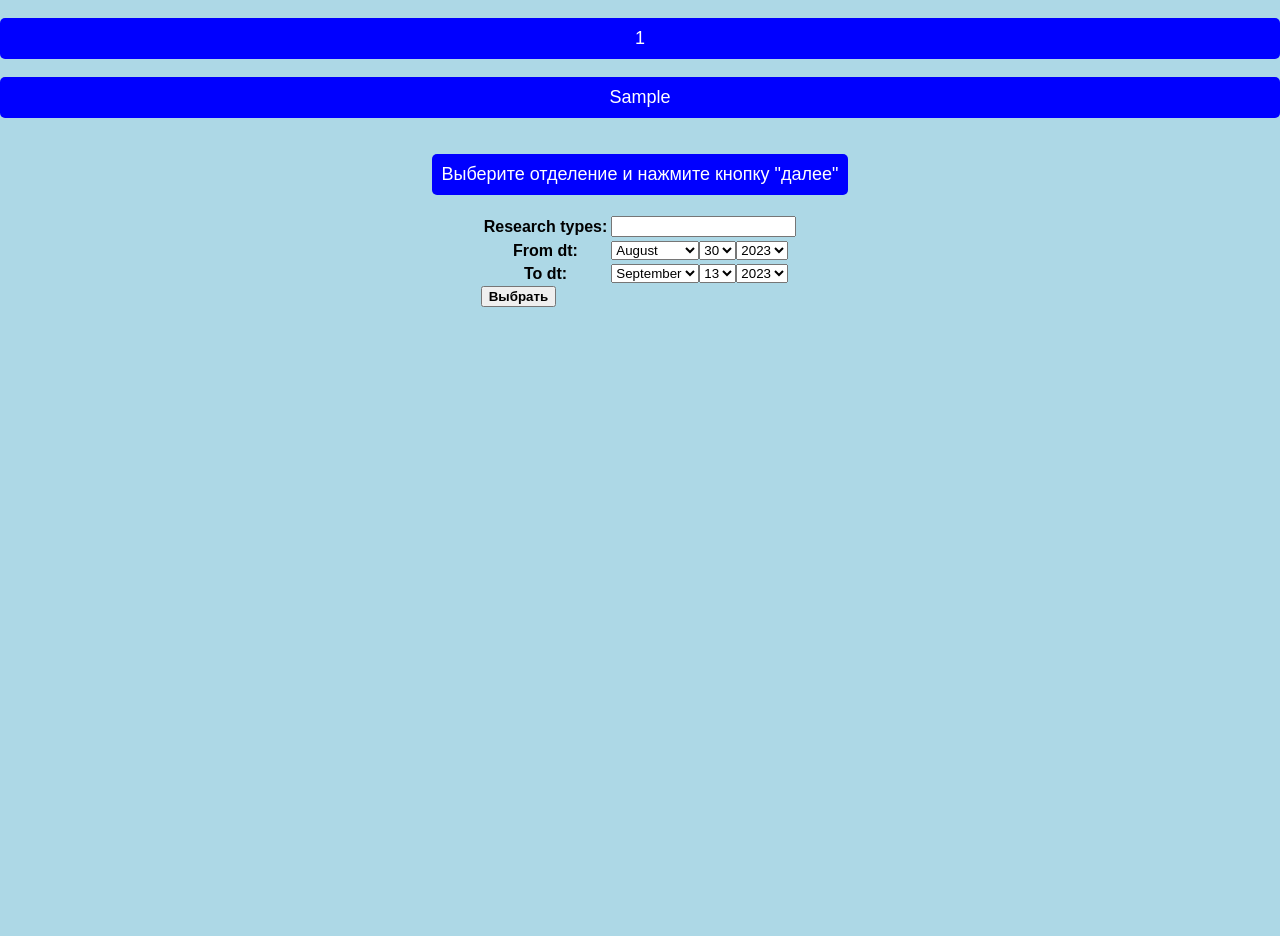
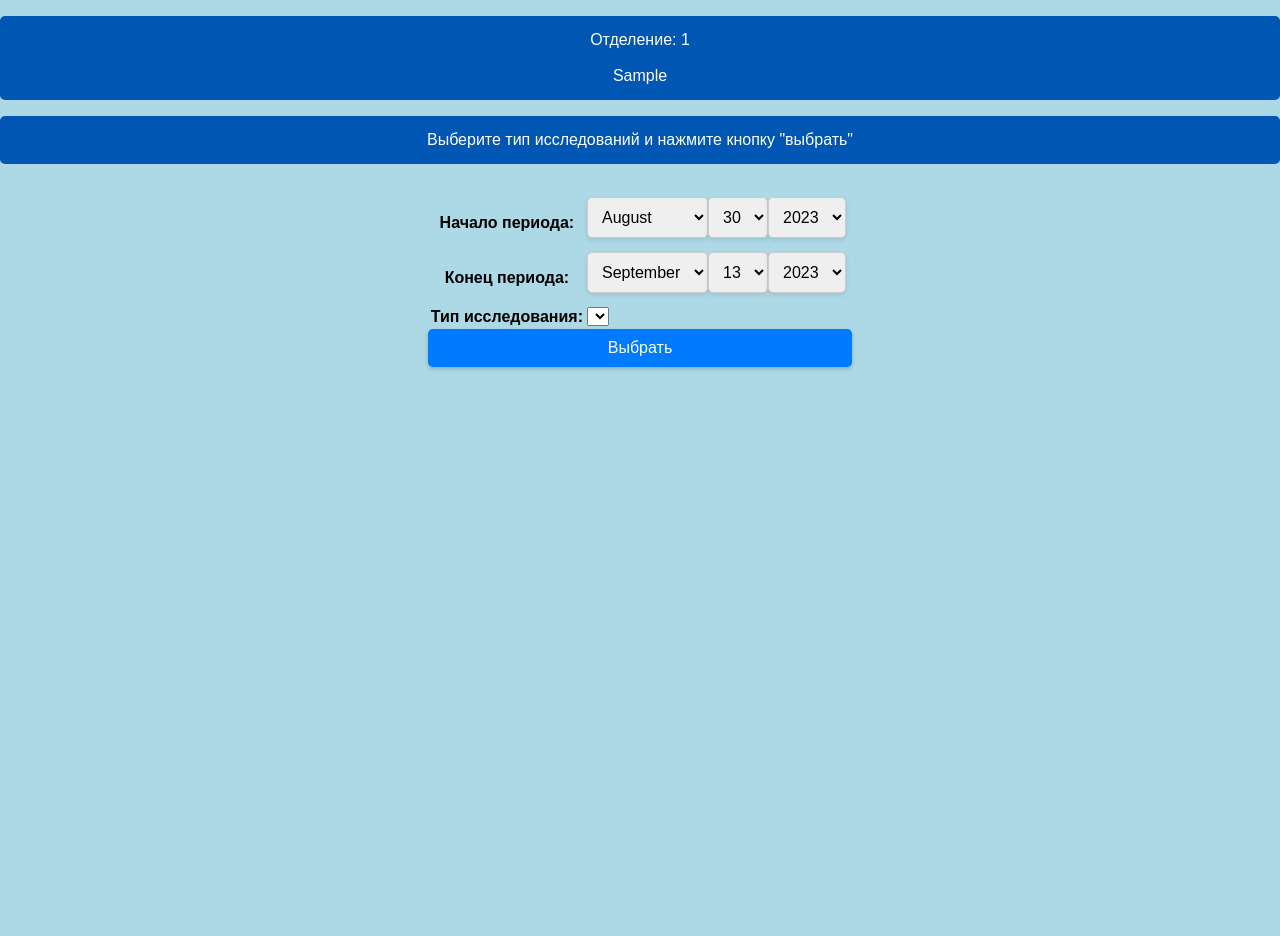
Before and after one commit to very-sad-doggo/MedVeiws, a Django app: page /1/research_type/ in a window 1280 px wide. After the commit the page ends 370 px from the top, so only its background shows below. Run offline with Django 4.2, Linux system fonts and the light colour scheme; data comes from the database, SQL or seed files in the repository; a database or web service that is not in the repository returns one stand-in record (values such as "Sample title"); lists and menus that the app fills with data are empty; some libraries are stand-ins or nearby versions.

Commit message:
Improved visual part of frontend, correct routed errors.

```diff
--- a/observer/WebApp/forms.py
+++ b/observer/WebApp/forms.py
@@ -6,38 +6,47 @@ from django.db import models
 from kisdb_connecting.operations import SelectAnswer, Queries
 
 
+def converting(x):
+    result = []
+    for i in x:
+        result.append((i, i))
+    return tuple(result)
+
+
 class DeptChoose(forms.Form):
     """ Represent drop-down list of departments name from KIS DB on the starting page. """
     # Create object that contains all departments from KIS DB and create list generator
-    answer = SelectAnswer(query_text='SELECT name FROM mm.deps d').selecting()
-    print(answer)
-    if type(answer) is str:
-        dept_name = 'Ошибка выборки подразделений.'
+    depts = SelectAnswer(query_text='SELECT name FROM mm.depts d').selecting()
+    if type(depts) is str:
+        pass
     else:
-        print()
-        str_values = [field[0] for field in answer]
-
-        @staticmethod
-        def converting(x):
-            """ Defined method that create tuple of sequence of tuples that
-                send to form the choices list on the page.
-            """
-            result = []
-            for i in x:
-                result.append((i, i))
-            return tuple(result)
+        str_values = [field[0] for field in depts]
         # Choice field on the page with ready drop-down list
-        dept_name = forms.ChoiceField(label='Отделение', choices=converting(str_values))
+        dept_name = forms.ChoiceField(label='Отделение', choices=converting(str_values),
+                                      widget=forms.Select(attrs={'class': 'dept-custom'}))
 
 
 class ResearchType(forms.Form):
     """ Represent drop-down list of research name from KIS DB on the starting page. """
-    research_types = forms.CharField(required=True)
+    r_types = SelectAnswer(query_text='SELECT r_types FROM mm.depts d').selecting()
+    if type(r_types) is str:
+        pass
+    else:
+        str_values = [field[0] for field in r_types]
+        research_types = forms.ChoiceField(label='Тип исследования', choices=converting(str_values))
 
 
 class DateButtons(forms.Form):
     """ Represent buttons of date type on the page. It is the 3rd sql condition in query. """
-    from_dt = forms.DateField(widget=forms.SelectDateWidget(years=range(date.today().year, date.today().year-5, -1)),
-                              initial=date.today()-timedelta(days=14))
-    to_dt = forms.DateField(widget=forms.SelectDateWidget(years=range(date.today().year, date.today().year-5, -1)),
-                            initial=date.today())
+    from_dt = forms.DateField(label='Начало периода',
+                              initial=date.today() - timedelta(days=14),
+                              widget=forms.SelectDateWidget(attrs={'class': 'datefield-custom'},
+                                                            years=range(date.today().year, date.today().year-5, -1)
+                                                            ),
+                              )
+    to_dt = forms.DateField(label='Конец периода',
+                            initial=date.today(),
+                            widget=forms.SelectDateWidget(attrs={'class': 'datefield-custom'},
+                                                          years=range(date.today().year, date.today().year-5, -1)
+                                                          ),
+                            )
--- a/observer/WebApp/static/css/index.css
+++ b/observer/WebApp/static/css/index.css
@@ -8,16 +8,80 @@ body {
 .container {
     display: flex;
     flex-direction: column;
+    align-items: center;
     justify-content: flex-start;
-    align-items: center;
-    height: 100vh;
+    height: 100%;
+    padding: 20px; /* Add some padding to space things out */
+    box-sizing: border-box; /* Include padding in the element's total width/height */
 }
 
 .center-top-text {
     text-align: center;
     color: white;
-    font-size: 18px;
-    background-color: blue;
+    font-size: 16px;
+    background-color: #0056b3;
+    padding: 15px;
+    border-radius: 5px;
+    margin-bottom: 10px;
+    width: 100%; /* Make this element take up the full width of its container */
+    box-sizing: border-box; /* Include padding in the element's total width/height */
+}
+
+.dept-custom {
+    /* Add your styling here */
     padding: 10px;
+    border: 1px solid #ccc;
     border-radius: 5px;
+    font-size: 16px;
+    margin-bottom: 10px;
+    width: 100%;
+    box-shadow: 0 2px 4px rgba(0, 0, 0, 0.1);
+    transition: border-color 0.2s ease-in-out;
 }
+
+/* Style the field when it is focused (clicked) */
+.dept-custom:focus {
+    border-color: #007BFF; /* Change the border color when focused */
+    outline: none; /* Remove the default focus outline (if desired) */
+}
+
+.datefield-custom {
+    /* Add your styling here */
+    padding: 10px;
+    border: 1px solid #ccc;
+    border-radius: 5px;
+    font-size: 16px;
+    margin-bottom: 10px;
+    box-shadow: 0 2px 4px rgba(0, 0, 0, 0.1);
+    transition: border-color 0.2s ease-in-out;
+    box-sizing: border-box; /* Include padding in the element's total width/height */
+}
+
+/* Style the field when it is focused (clicked) */
+.datefield-custom:focus {
+    border-color: #007BFF; /* Change the border color when focused */
+    outline: none; /* Remove the default focus outline (if desired) */
+}
+
+.button-container {
+    text-align: center;
+}
+
+.common_button {
+    padding: 10px 180px; /* Adjust padding to control button size */
+    background-color: #007BFF; /* Background color */
+    color: white; /* Text color */
+    border: none; /* Remove button border */
+    border-radius: 5px; /* Rounded corners */
+    font-size: 16px; /* Font size */
+    cursor: pointer; /* Cursor style on hover */
+    transition: background-color 0.2s ease-in-out; /* Smooth background color transition */
+
+    /* Optional: Add a box shadow for depth */
+    box-shadow: 0 2px 4px rgba(0, 0, 0, 0.2);
+}
+
+/* Hover effect */
+.common_button:hover {
+    background-color: #0056b3; /* Change background color on hover */
+}
--- a/observer/WebApp/templates/research_type.html
+++ b/observer/WebApp/templates/research_type.html
@@ -9,17 +9,22 @@
     <title>Research choice</title>
 </head>
 <body>
-        <p class="center-top-text">{{ chosen_dept }}</p>
-        <p class="center-top-text">{{ doc }}</p>
+        <p class="center-top-text">Отделение: {{ chosen_dept }} <br><br>
+            {{ doc }}</p>
+        <p class="center-top-text">Выберите тип исследований и нажмите кнопку "выбрать"</p>
+
     <div class="container">
-        <p class="center-top-text">Выберите отделение и нажмите кнопку "далее"</p>
 
         <form action="{% url 'ref_to_output' chosen_dept %}" method="POST">
             <table>
+            {{ date_buttons }}
             {{ types_list }}
-        {{ date_buttons }}
             </table>
-        <button type="submit" id="ref" > <b>Выбрать</b> </button>
+        <div class="button-container">
+            <button type="submit" class="common_button">Выбрать</button>
+        </div>
+
+
             {% csrf_token %}
         </form>
 
--- a/observer/WebApp/views.py
+++ b/observer/WebApp/views.py
@@ -10,24 +10,26 @@ from kisdb_connecting.operations import ReadyReportHTML, SelectAnswer, Queries
 
 def dept(request):
     depts_list = DeptChoose()
-    if type(depts_list.answer) is str:
+    if type(depts_list.depts) is str:
+        error_text = 'Ошибка выборки отделений.'
         return render(request=request, template_name='errors.html',
-                      context={'error_text': depts_list.dept_name})
+                      context={'error_text': error_text})
     # Fields to be sending to page (from our forms)
-    t1 = DateButtons()
-    context = {'depts_list': depts_list,
-               't1': t1}
+    context = {'depts_list': depts_list}
     return render(request=request, template_name='dept_name.html', context=context)
 
 
 def ref_to_type(request):
     chosen_dept = request.POST.get('dept_name')
-
     return redirect(to=research_type, chosen_dept=chosen_dept)
 
 
 def research_type(request, chosen_dept):
     types_list = ResearchType()
+    if type(types_list.r_types) is str:
+        error_text = 'Ошибка выборки типов исследований.'
+        return render(request=request, template_name='errors.html',
+                      context={'error_text': error_text})
     date_buttons = DateButtons()
     doc = SelectAnswer(query_text=f'SELECT doc_fio FROM mm.dbkis WHERE dept = \'{chosen_dept}\'').selecting()[0][0]
     context = {'types_list': types_list, 'chosen_dept': chosen_dept, 'doc': doc, 'date_buttons': date_buttons}
--- a/observer/kisdb_connecting/operations.py
+++ b/observer/kisdb_connecting/operations.py
@@ -15,7 +15,7 @@ class Queries:
         self.to_dt = to_dt
 
     def ready_select(self):
-        return f'SELECT * FROM mm.dbkis WHERE dept = \'{self.dept}\' AND status = \'{self.research}\' ' \
+        return f'SELECT * FROM mm.dbkis WHERE dept = \'{self.dept}\' AND r_type = \'{self.research}\' ' \
                f'AND create_dt between \'{self.from_dt}\' and \'{self.to_dt}\''
 
     # def ready_select(self):
@@ -104,10 +104,10 @@ class ReadyReportHTML:
         '\t<title>Second Page</title>\n'
         '\t</head>\n\n'
         '<body>\n'
-        '\t\t<p class="center-top-text">{{ chosen_dept }}</p>\n'
-        '\t\t<p class="center-top-text">{{ doc }}</p>\n'
+        '\t\t<p class="center-top-text">Отделение: {{ chosen_dept }} <br><br>\n'
+        '\t\t\tЗаведущий: {{ doc }}</p>\n'
+        '\t\t<p class="center-top-text">Выберите тип исследований и нажмите кнопку "выбрать"</p>\n'
         '\t<div class="container">\n'
-        '\t  <p class="center-top-text">Выберите отделение и нажмите кнопку "далее"</p>\n'
         '\t<form action="{% url \'output\' chosen_dept \'chosen_type\' \'from_dt\' \'to_dt\' %}" method="POST">\n'
         '\t<table>\n'
         '\t\t{{ types_list }}\n'
@@ -168,7 +168,9 @@ class ReadyReportHTML:
             df = pd.DataFrame(data=data)
             # Converting to HTML block in the <table> tag
             # It is middle part of body of the HTML template
-            tab = df.to_html()
+            report = df.to_html()
+            tab = f'\t\t<p class="center-top-text">Не выполнены следующие назначения:</p>\n' + report
+
         elif type(self.db_data) is str:
             tab = f'\t<p class="center-top-text">{self.db_data}</p>\n'
         else:
```
Also changed, not shown: observer/WebApp/templates/dept_name.html (+11 -6 lines), 1 other file. Lines whose indentation alone changed are shown as unchanged.
